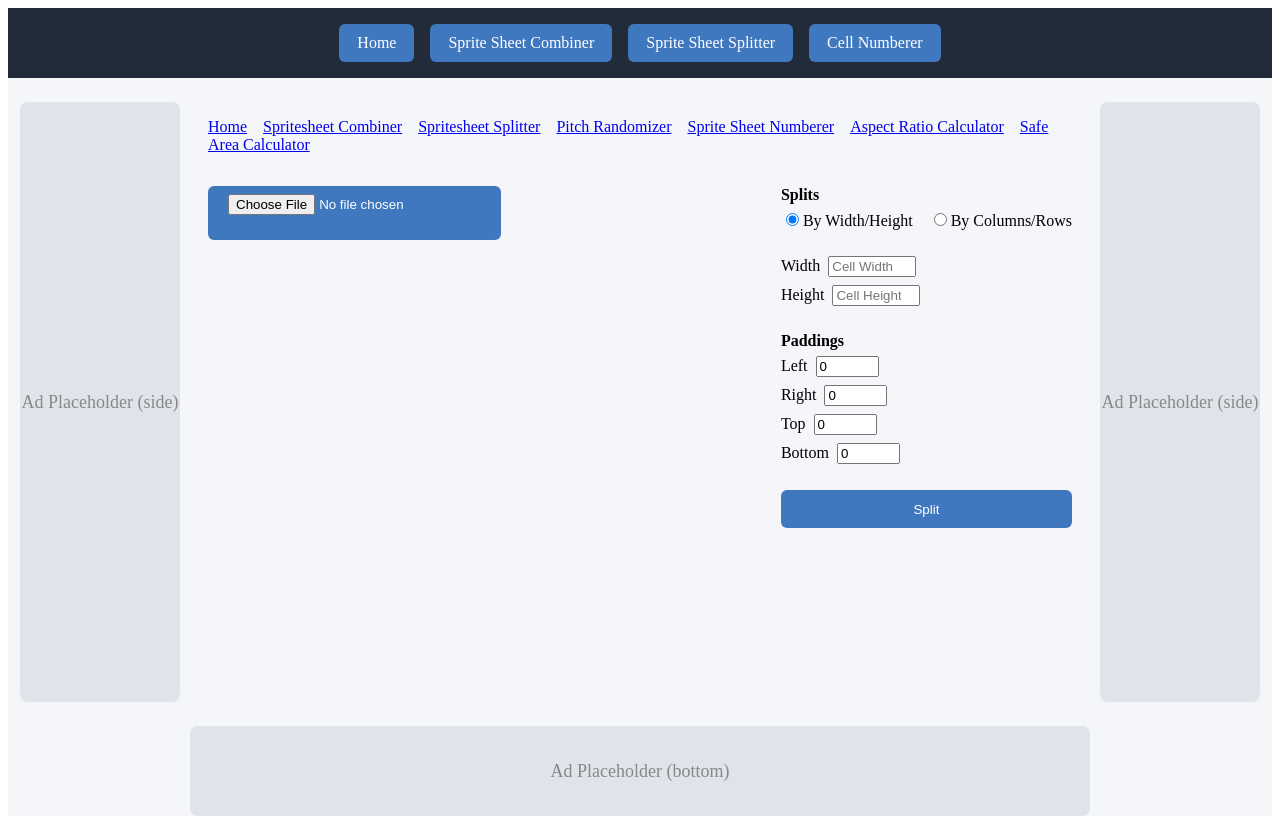
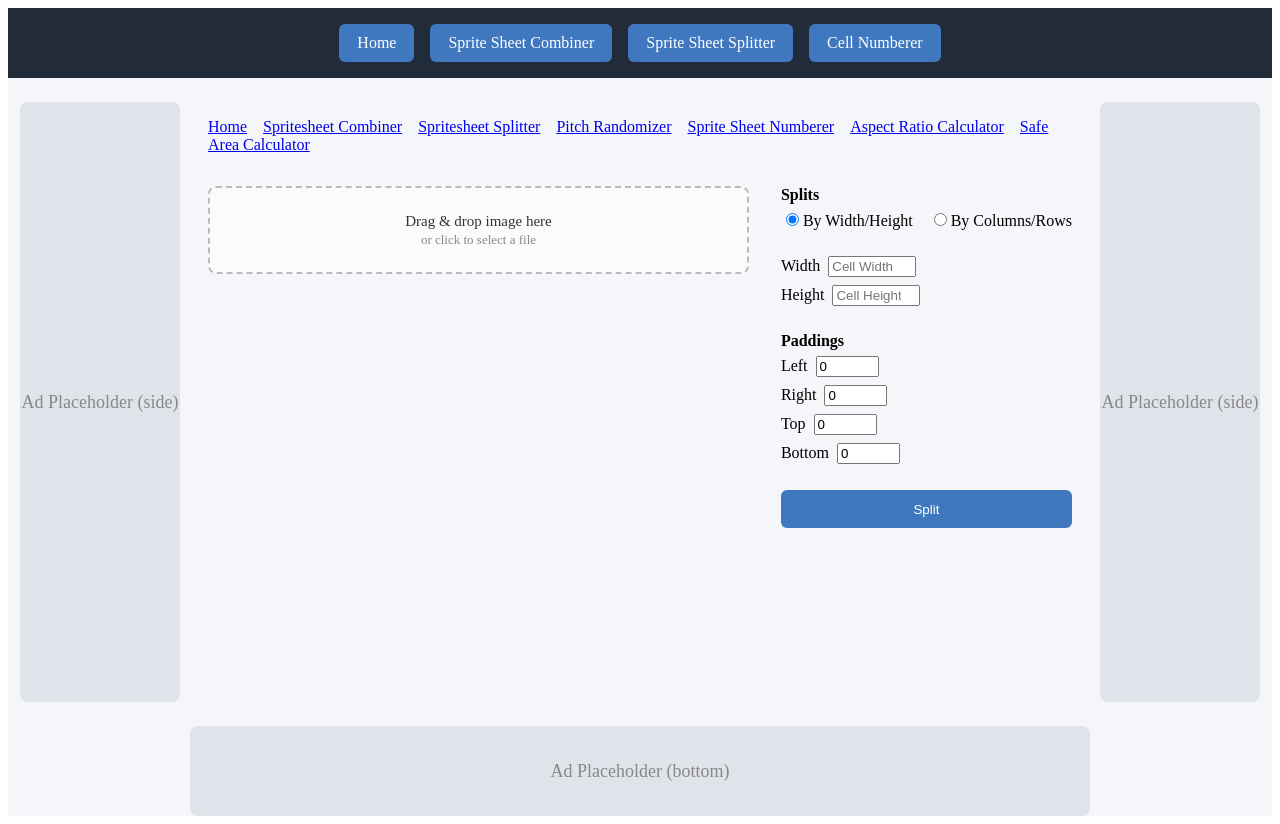
Before and after one commit to hrodrick/game-dev-tools, a React (Vite) app: page /split in a window 1280 px wide. Built offline with nearby package versions, Linux system fonts and the light colour scheme.

Commit message:
Implemented drag and drop on the spritesheet combiner and splitter

```diff
--- a/src/pages/SpriteSheetCombiner/SpriteSheetCombiner.jsx
+++ b/src/pages/SpriteSheetCombiner/SpriteSheetCombiner.jsx
@@ -1,6 +1,8 @@
 import React, { useRef, useState } from 'react';
 
 export default function SpriteSheetCombiner() {
+  const [isDragging, setIsDragging] = useState(false);
+  const uploadInputRef = useRef();
   const [images, setImages] = useState([]);
   const [spriteSheetUrl, setSpriteSheetUrl] = useState(null);
   const [error, setError] = useState('');
@@ -54,12 +56,46 @@ export default function SpriteSheetCombiner() {
     <div style={{ maxWidth: 700, margin: '0 auto' }}>
       <h2>Sprite Sheet Combiner</h2>
       <div style={{ margin: '18px 0', display: 'flex', flexWrap: 'wrap', gap: 16 }}>
+        <div
+          onDrop={e => {
+            e.preventDefault();
+            e.stopPropagation();
+            setIsDragging(false);
+            if (e.dataTransfer.files && e.dataTransfer.files.length > 0) {
+              handleFileChange({ target: { files: e.dataTransfer.files } });
+              e.dataTransfer.clearData();
+            }
+          }}
+          onDragOver={e => { e.preventDefault(); setIsDragging(true); }}
+          onDragLeave={e => { e.preventDefault(); setIsDragging(false); }}
+          onClick={() => uploadInputRef.current && uploadInputRef.current.click()}
+          style={{
+            border: isDragging ? '2px solid #4078c0' : '2px dashed #bbb',
+            borderRadius: 8,
+            padding: 24,
+            marginBottom: 12,
+            background: isDragging ? '#eaf3ff' : '#fafbfc',
+            textAlign: 'center',
+            cursor: 'pointer',
+            color: '#333',
+            minWidth: 220
+          }}
+          tabIndex={0}
+          aria-label="Upload or drag and drop images"
+        >
           <input
             type="file"
             accept="image/*"
             multiple
             onChange={handleFileChange}
+            style={{ display: 'none' }}
+            ref={uploadInputRef}
           />
+          <span style={{ fontSize: 15 }}>
+            Drag & drop images here<br />
+            <span style={{ color: '#888', fontSize: 13 }}>or click to select files</span>
+          </span>
+        </div>
         <button
           onClick={handleCombine}
           style={{ padding: '8px 20px', background: '#4078c0', color: 'white', border: 'none', borderRadius: 6, cursor: 'pointer' }}
--- a/src/pages/SpriteSheetSplitter/SpriteSheetSplitter.jsx
+++ b/src/pages/SpriteSheetSplitter/SpriteSheetSplitter.jsx
@@ -5,6 +5,8 @@ import useSpriteSheetSplitter from './hooks/useSpriteSheetSplitter';
 import { splitSpritesheet } from './utils/splitSpritesheet';
 
 export default function SpriteSheetSplitter() {
+  const [isDragging, setIsDragging] = React.useState(false);
+  const uploadInputRef = React.useRef();
   const {
     image, setImage,
     splitMode, setSplitMode,
@@ -66,12 +68,45 @@ export default function SpriteSheetSplitter() {
       <div style={{ display: 'flex', alignItems: 'flex-start', gap: 32, marginBottom: 12 }}>
         {/* Left: Preview */}
         <div style={{ flex: 1 }}>
-          <input
-            type="file"
-            accept="image/*"
-            onChange={handleFileChange}
-            style={{ padding: '8px 20px', background: '#4078c0', color: 'white', border: 'none', borderRadius: 6, cursor: 'pointer', height: 38, marginBottom: 12 }}
-          />
+          <div
+            onDrop={e => {
+              e.preventDefault();
+              e.stopPropagation();
+              setIsDragging(false);
+              if (e.dataTransfer.files && e.dataTransfer.files.length > 0) {
+                handleFileChange({ target: { files: e.dataTransfer.files } });
+                e.dataTransfer.clearData();
+              }
+            }}
+            onDragOver={e => { e.preventDefault(); setIsDragging(true); }}
+            onDragLeave={e => { e.preventDefault(); setIsDragging(false); }}
+            onClick={() => uploadInputRef.current && uploadInputRef.current.click()}
+            style={{
+              border: isDragging ? '2px solid #4078c0' : '2px dashed #bbb',
+              borderRadius: 8,
+              padding: 24,
+              marginBottom: 12,
+              background: isDragging ? '#eaf3ff' : '#fafbfc',
+              textAlign: 'center',
+              cursor: 'pointer',
+              color: '#333',
+              minWidth: 220
+            }}
+            tabIndex={0}
+            aria-label="Upload or drag and drop image"
+          >
+            <input
+              type="file"
+              accept="image/*"
+              onChange={handleFileChange}
+              style={{ display: 'none' }}
+              ref={uploadInputRef}
+            />
+            <span style={{ fontSize: 15 }}>
+              Drag & drop image here<br />
+              <span style={{ color: '#888', fontSize: 13 }}>or click to select a file</span>
+            </span>
+          </div>
           {error && <div style={{ color: 'red', marginBottom: 12 }}>{error}</div>}
           {image && (
             <>
```
Lines whose indentation alone changed are shown as unchanged.
